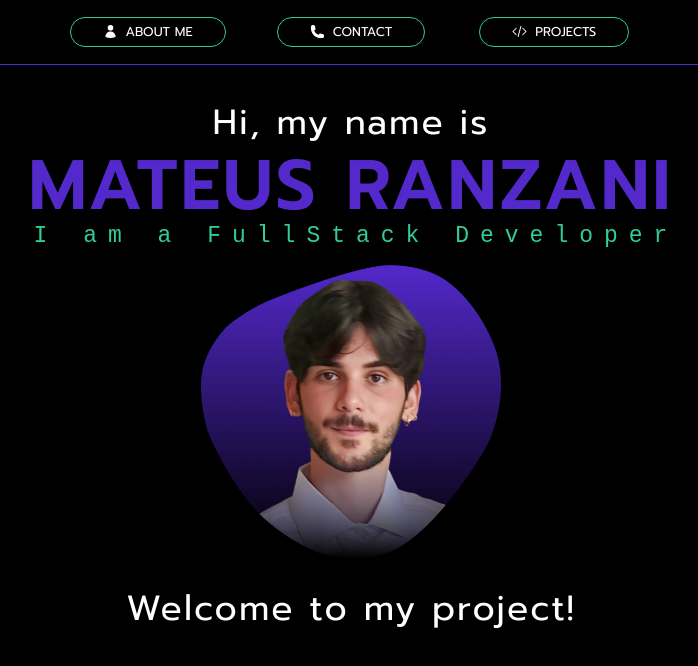
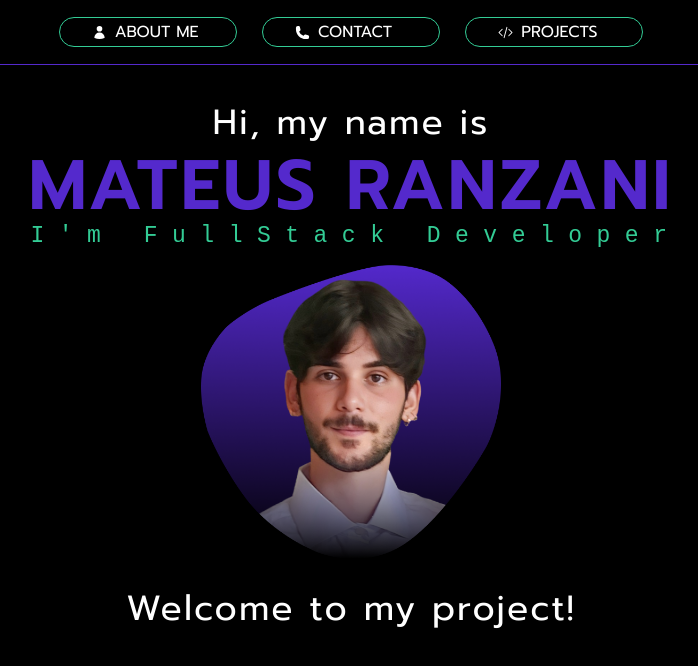
Before and after one commit to MateusRanzani/aboutMe, a React (Create React App) app: page / in a window 1280 px wide. Shown: the top 666 px of the page, without its empty margins (289-987 px from the left). Built offline with nearby package versions, Linux system fonts and the light colour scheme; no server answers; a web font is replaced by a local one.

Commit message:
Create Routes with react-router-dom

```diff
--- a/package.json
+++ b/package.json
@@ -13,6 +13,7 @@
     "@types/react-dom": "^18.0.9",
     "react": "^18.2.0",
     "react-dom": "^18.2.0",
+    "react-router-dom": "^6.6.1",
     "react-scripts": "5.0.1",
     "typescript": "^4.9.4",
     "web-vitals": "^2.1.4"
--- a/src/App.tsx
+++ b/src/App.tsx
@@ -1,40 +1,18 @@
-import React, { useEffect, useState } from "react";
-import ApresentationPageOne from "./components/Apresentation/ApresantationPageOne";
-import MenuTopBar from "./components/MenuTopBar/MenuTopBar";
-import { githubInterface } from "./interface/githubInterface";
+import React from "react";
+import { BrowserRouter as Router, Routes, Route } from "react-router-dom";
+import Home from "./pages/Home";
+import Projects from "./pages/Projects";
+
 import "./styles/global.scss";
 
 function App() {
-  let [gitHub, setGitHub] = useState({} as githubInterface);
-
-  const getUserGithub = async () => {
-    try {
-      const response = await fetch(
-        `https://api.github.com/users/mateusRanzani`
-      );
-      const data = await response.json();
-
-      if (response.ok) {
-        gitHub = data;
-        setGitHub(gitHub);
-        return;
-      }
-    } catch (err) {
-      console.log(err);
-    }
-  };
-
-  useEffect(() => {
-    getUserGithub();
-  }, []);
-
   return (
-    <div className="App">
-      <MenuTopBar />
-      <div className="bodyPage">
-        <ApresentationPageOne gitHub={gitHub} />
-      </div>
-    </div>
+    <Router>
+      <Routes>
+        <Route path="/" element={<Home />} />
+        <Route path="/projects" element={<Projects />} />
+      </Routes>
+    </Router>
   );
 }
 
--- a/src/components/Apresentation/ApresantationPageOne.tsx
+++ b/src/components/Apresentation/index.tsx
@@ -1,6 +1,6 @@
 import React from "react";
 import { githubInterface } from "../../interface/githubInterface";
-import "./Apresentation.scss";
+import "./style.scss";
 
 interface ApresentationInferface {
   gitHub: githubInterface;
@@ -13,7 +13,7 @@ function ApresentationPageOne(props: ApresentationInferface) {
       <a href={props.gitHub.html_url} target="_blank">
         <h1 className="title_1">MATEUS RANZANI</h1>
       </a>
-      <h3 className="subtitle_2">I am a FullStack Developer</h3>
+      <h3 className="subtitle_2">I'm FullStack Developer</h3>
       <img className="imageFront" src="imageFront.png" />
       <h3 className="subtitle_1">Welcome to my project!</h3>
     </div>
--- a/src/components/Apresentation/Apresentation.scss
+++ b/src/components/Apresentation/style.scss
@@ -30,7 +30,7 @@
 .subtitle_2 {
   margin-left: 10px;
   font-size: 23px;
-  letter-spacing: 11px;
+  letter-spacing: 14.5px;
   font-family: "Chivo Mono", monospace !important;
   color: #33cc95;
 }
--- a/src/components/MenuButtons/MenuButton.tsx
+++ b/src/components/MenuButtons/index.tsx
@@ -4,14 +4,17 @@ import {
   PhoneIcon,
   CodeBracketIcon,
 } from "@heroicons/react/24/solid";
-import "./MenuButton.scss";
+import "./style.scss";
+import { Link } from "react-router-dom";
 
 interface buttonProps {
   textToButton: string;
+  route: string
 }
 
 function MenuButton(props: buttonProps) {
   return (
+    <Link to={`${props.route}`}>
     <div className="menuButton">
       {props.textToButton === "ABOUT ME" && (
         <UserIcon className="iconButtonMenu" />
@@ -23,8 +26,9 @@ function MenuButton(props: buttonProps) {
         <CodeBracketIcon className="iconButtonMenu" />
       )}
 
-      <p>{props.textToButton}</p>
+      <p style={{textAlign:"center"}}>{props.textToButton}</p>
     </div>
+    </Link>
   );
 }
 
--- a/src/components/MenuButtons/MenuButton.scss
+++ b/src/components/MenuButtons/style.scss
@@ -6,10 +6,10 @@
   display: flex;
   max-width: 7rem;
   height: 45%;
-  padding: 0rem 2rem;
+  padding: 0.1rem 2rem;
 
   align-items: center;
-  font-size: 0.8rem;
+  text-align: center;
 
   border: 0.08rem solid #33cc95;
   margin: 0rem auto;
--- a/src/components/MenuTopBar/MenuTopBar.tsx
+++ /dev/null
@@ -1,17 +0,0 @@
-import React from "react";
-import "./MenuTopBar.scss";
-import MenuButton from "../MenuButtons/MenuButton";
-
-function MenuTopBar() {
-  return (
-    <div className="menuTopBar">
-      <div className="menuTopBarArea">
-        <MenuButton textToButton="ABOUT ME" />
-        <MenuButton textToButton="CONTACT" />
-        <MenuButton textToButton="PROJECTS" />
-      </div>
-    </div>
-  );
-}
-
-export default MenuTopBar;
--- /dev/null
+++ b/src/components/MenuTopBar/index.tsx
@@ -0,0 +1,17 @@
+import React from "react";
+import "./style.scss";
+import MenuButton from "../MenuButtons";
+
+function MenuTopBar() {
+  return (
+    <div className="menuTopBar">
+      <div className="menuTopBarArea">
+        <MenuButton textToButton="ABOUT ME" route="/about_me"/>
+        <MenuButton textToButton="CONTACT"  route="/contact"/>
+        <MenuButton textToButton="PROJECTS"  route="/projects"/>
+      </div>
+    </div>
+  );
+}
+
+export default MenuTopBar;
--- /dev/null
+++ b/src/pages/Home.tsx
@@ -0,0 +1,39 @@
+import React, { useEffect, useState } from "react";
+import ApresentationPageOne from "../components/Apresentation";
+import MenuTopBar from "../components/MenuTopBar";
+import { githubInterface } from "../interface/githubInterface";
+
+function Home() {
+  let [gitHub, setGitHub] = useState({} as githubInterface);
+
+  const getUserGithub = async () => {
+    try {
+      const response = await fetch(
+        `https://api.github.com/users/mateusRanzani`
+      );
+      const data = await response.json();
+
+      if (response.ok) {
+        gitHub = data;
+        setGitHub(gitHub);
+        return;
+      }
+    } catch (err) {
+      console.log(err);
+    }
+  };
+
+  useEffect(() => {
+    getUserGithub();
+  }, []);
+  return (
+    <div className="App">
+      <MenuTopBar />
+      <div className="bodyPage">
+        <ApresentationPageOne gitHub={gitHub} />
+      </div>
+    </div>
+  );
+}
+
+export default Home;
--- /dev/null
+++ b/src/pages/Projects.tsx
@@ -0,0 +1,14 @@
+import MenuTopBar from "../components/MenuTopBar";
+
+function Projects() {
+  return (
+    <div className="App">
+      <MenuTopBar />
+      <div className="bodyPage">
+        Projects
+      </div>
+    </div>
+  );
+}
+
+export default Projects;
```
Also changed, not shown: src/components/MenuTopBar/style.scss (renamed from src/components/MenuTopBar/MenuTopBar.scss), 1 other file (tests, documents, lock files or other folders).
